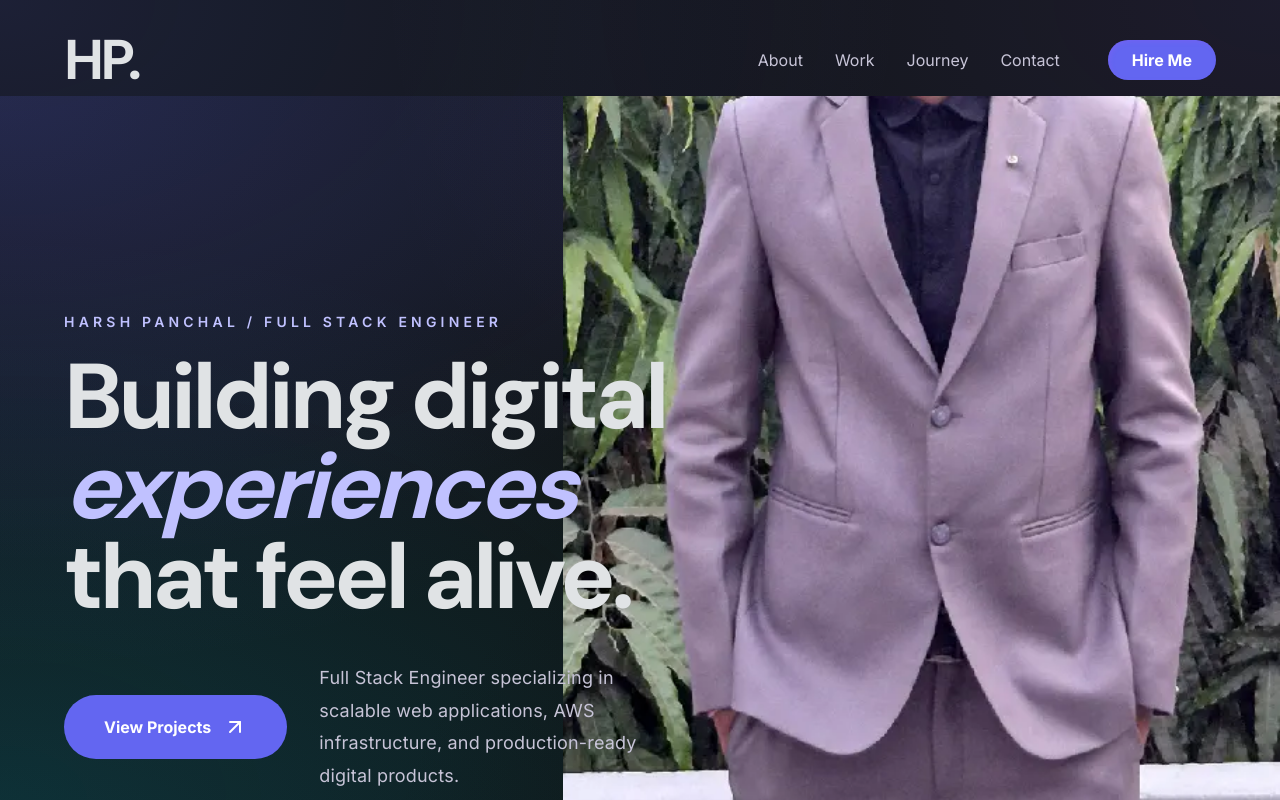
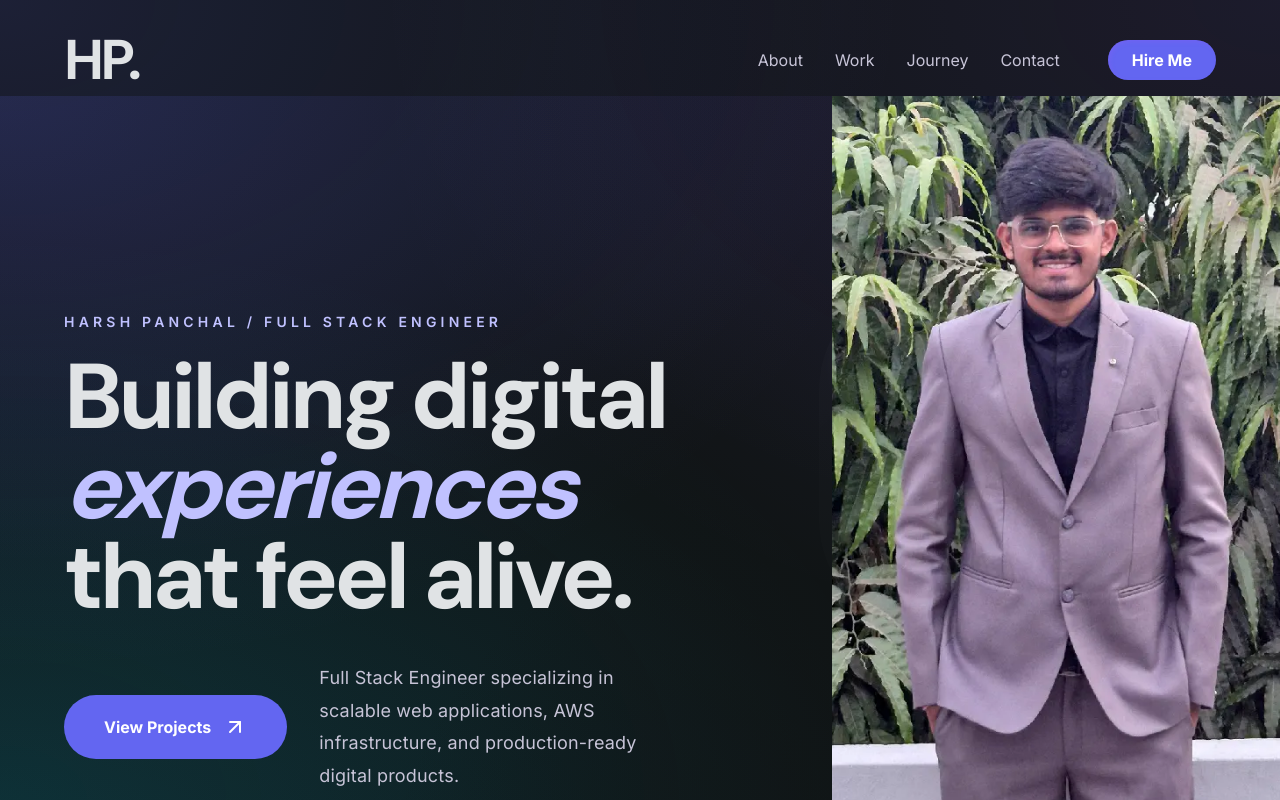
Before and after one commit to harshpanchal2601/harsh_panchal_portfolio, a Next.js app: page / in a window 1280 px wide. Shown: the top 800 px of the page. Built offline with nearby package versions, Linux system fonts and the light colour scheme.

Commit message:
makechange for UI/UX

```diff
--- a/src/sections/home/hero-section.tsx
+++ b/src/sections/home/hero-section.tsx
@@ -25,7 +25,7 @@ export function HeroSection() {
         />
 
         <motion.div
-          className="relative z-10 flex w-full max-w-[1180px] flex-1 flex-col justify-end md:justify-center md:min-h-[720px]"
+          className="relative z-10 flex w-full max-w-[1180px] flex-1 flex-col justify-end pb-8 md:min-h-[720px] md:justify-center md:pb-0"
           initial={{ opacity: 0, y: 40 }}
           transition={{ duration: 1, ease: [0.16, 1, 0.3, 1] }}
           animate={{ opacity: 1, y: 0 }}
@@ -56,10 +56,10 @@ export function HeroSection() {
           </div>
         </motion.div>
 
-        <div className="pointer-events-none absolute inset-0 z-[1] flex h-full w-full justify-center md:bottom-0 md:right-0 md:inset-auto md:mt-0 md:h-full md:w-[52%] md:items-end md:justify-end lg:w-[56%]">
+        <div className="pointer-events-none absolute inset-0 z-[1] flex h-full w-full justify-center md:bottom-0 md:right-0 md:inset-auto md:mt-0 md:h-full md:w-[48%] md:items-start md:justify-end lg:w-[52%]">
           <Image
             alt="Harsh Panchal Professional Portrait"
-            className="h-full w-full object-cover object-[center_top] md:h-auto md:max-w-[700px] md:object-contain lg:max-w-[760px]"
+            className="h-full w-full object-cover object-[center_top] md:h-full md:max-h-[92vh] md:w-auto md:max-w-[640px] md:object-contain md:object-[center_top] lg:max-w-[700px]"
             height={1440}
             priority
             src="/images/profile.png"
```
